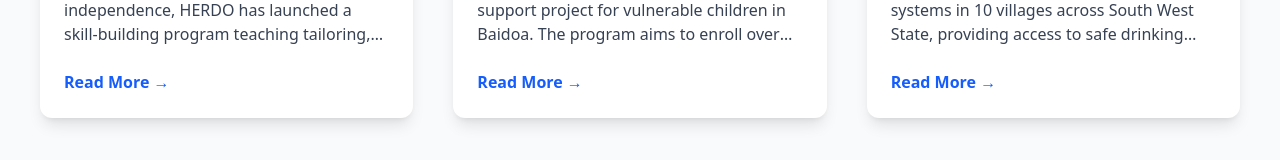
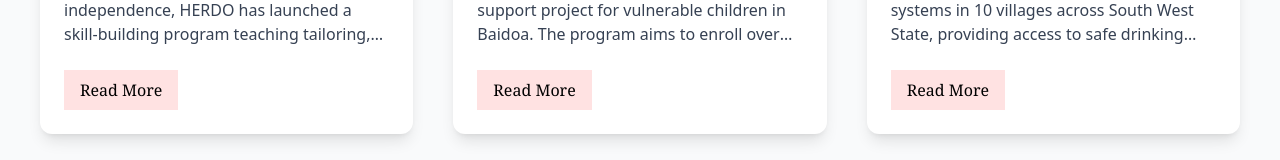
Before and after one commit to EngHassan8/herdo.Som, a React (Vite) app: page / in a window 1280 px wide. Shown: the part 1503-1663 px from the top of the page. Built offline with nearby package versions, Linux system fonts and the light colour scheme.

Commit message:
last Update 1

```diff
--- a/src/pages/Home.jsx
+++ b/src/pages/Home.jsx
@@ -216,7 +216,7 @@ const initialFounders = [
 
 
         {/* About Section */}
-        <section className="bg-white py-16 px-6 sm:px-20 text-center max-w-5xl mx-auto">
+        <section className="bg-red-100 py-16 px-6 sm:px-20 text-center max-w-5xl mx-auto">
           <h2 className="text-4xl font-bold mb-8 text-green-700">About Our NGO </h2>
           <p className="text-gray-700 text-lg leading-relaxed">
            HERDO is an independent, non-government, non-partisan, and non-profit organization established in December 8, 2024, to address poverty, human displacement, and climatic challenges in Somalia's Southwest State. The organization also focuses on reducing catastrophes and coping with disaster aftermaths and their negative impacts on poverty. HERDO supports social services, including basic education, health services, and promotes human rights, protection, and peaceful coexistence to achieve lasting peace and post-conflict reconstruction. Founded by Somali professionals and community members, HERDO advocates for climate justice and human rights.
@@ -244,12 +244,11 @@ const initialFounders = [
               skill-building program teaching tailoring, business basics, and
               digital literacy to over 200 women in rural areas.
             </p>
-            <a
-              href="new1"
-              className="inline-block text-blue-600 hover:text-blue-800 font-semibold"
-            >
-              Read More →
-            </a>
+      <NavLink to="/new1">
+        <button className='px-4 py-2 font-serif bg-red-100'>
+            Read More
+          </button>
+        </NavLink>
           </div>
         </article>
 
@@ -270,12 +269,11 @@ const initialFounders = [
               in Baidoa. The program aims to enroll over 500 students in primary schools
               with free supplies and training for teachers.
             </p>
-            <a
-              href="new2"
-              className="inline-block text-blue-600 hover:text-blue-800 font-semibold"
-            >
-              Read More →
-            </a>
+          <NavLink to="/new2">
+        <button className='px-4 py-2 font-serif bg-red-100'>
+            Read More
+          </button>
+        </NavLink>
           </div>
         </article>
 
@@ -296,12 +294,11 @@ const initialFounders = [
               West State, providing access to safe drinking water for over 4,000 people,
               reducing disease outbreaks.
             </p>
-            <a
-              href="new3"
-              className="inline-block text-blue-600 hover:text-blue-800 font-semibold"
-            >
-              Read More →
-            </a>
+           <NavLink to="/new3">
+        <button className='px-4 py-2 font-serif bg-red-100'>
+            Read More
+          </button>
+        </NavLink>
           </div>
         </article>
       </section>
```
